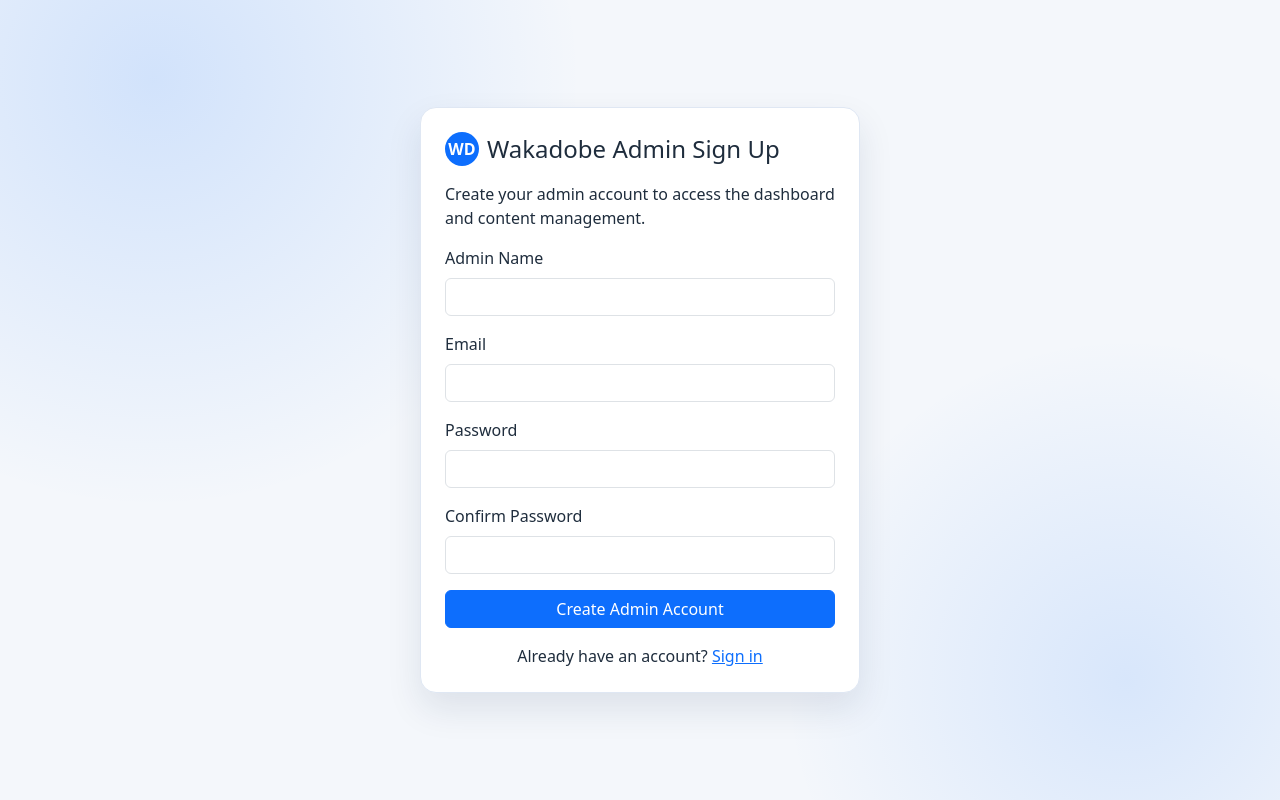
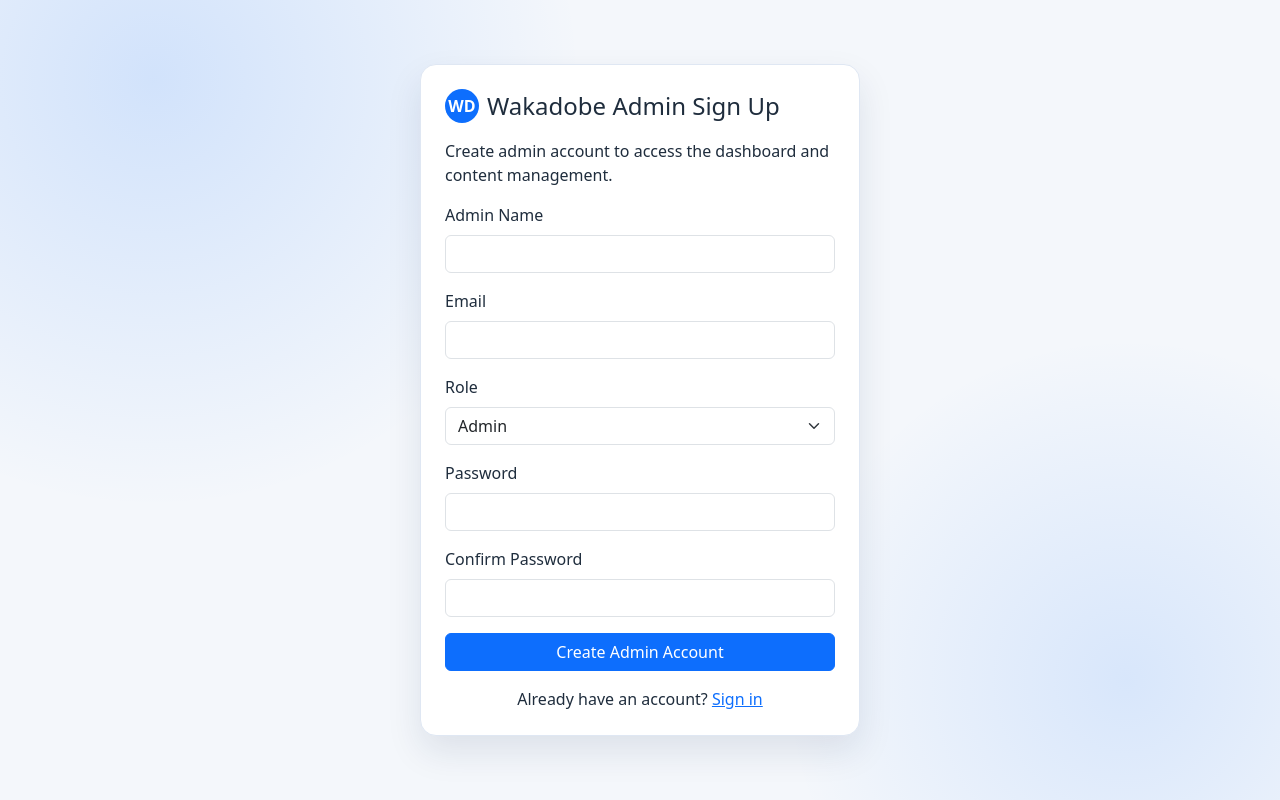
Before and after one commit to wakadobe-africa/Wakadobe-Africa, a Flask app: page /wakadobe/admin/signup in a window 1280 px wide. Run offline with Flask 3, Linux system fonts and the light colour scheme; data that the repository does not hold is empty; some libraries are stand-ins or nearby versions.

Commit message:
Add role field to admin signup form and update database

```diff
--- a/pkg/admin_routes.py
+++ b/pkg/admin_routes.py
@@ -255,13 +255,7 @@ def _serialize_dashboard_post(post_obj):
     error_message="Too many admin signup attempts from your IP. Please try again in an hour.",
 )
 def admin_signup():
-    # Allow signup only if no admins exist yet (first admin) or if admin is logged in
-    admin_count = Admin.query.count()
-    current_admin = session.get(ADMIN_SESSION_KEY)
-
-    if admin_count > 0 and not current_admin:
-        return redirect(url_for("admin_login"))
-
+    # Allow public signup for admin accounts (not protected by admin session)
     form = CreateAdminAccountForm()
     if request.method == "GET":
         return render_template("admin/admin_signup.html", form=form, form_error=None, form_success=None)
@@ -283,13 +277,8 @@ def admin_signup():
         db.session.add(new_admin)
         db.session.commit()
 
-        # If this is the first admin, log them in automatically
-        if admin_count == 0:
-            session[ADMIN_SESSION_KEY] = new_admin.id
-            return redirect(url_for("admin"))
-
-        # If created by existing admin, show success message
-        return render_template("admin/admin_signup.html", form=CreateAdminAccountForm(), form_error=None, form_success="Admin account created successfully!")
+        # Show success message (don't auto-login for security)
+        return render_template("admin/admin_signup.html", form=CreateAdminAccountForm(), form_error=None, form_success="Admin account created successfully! You can now log in.")
 
     except Exception as e:
         db.session.rollback()
@@ -308,11 +297,8 @@ def admin_login():
 
     form = AdminLoginForm()
     show_created = request.args.get("created") == "1"
-    admin_count = Admin.query.count()
-    allow_signup = admin_count == 0  # Allow signup only if no admins exist
-
     if request.method == "GET":
-        return render_template("admin/login.html", form=form, form_error=None, show_created=show_created, allow_signup=allow_signup)
+        return render_template("admin/login.html", form=form, form_error=None, show_created=show_created)
 
     if not form.validate_on_submit():
         first_error = next(iter(form.errors.values()))[0] if form.errors else "Please fix invalid fields and try again."
--- a/pkg/blogmodel.py
+++ b/pkg/blogmodel.py
@@ -11,7 +11,7 @@ class Admin(db.Model):
     email = db.Column(db.String(120), unique=True, nullable=False, index=True)
     password = db.Column(db.String(255), nullable=False)
 
-    role = db.Column(db.String(20), default="reader")  # admin, author, contributor
+    role = db.Column(db.String(20), default="admin")  # admin, author, contributor
 
     created_at = db.Column(db.DateTime, default=datetime.utcnow)
 
--- a/pkg/templates/admin/admin_signup.html
+++ b/pkg/templates/admin/admin_signup.html
@@ -15,7 +15,7 @@
             <h1 class="h4 mb-0">Wakadobe Admin Sign Up</h1>
         </div>
 
-        <p class="helper-text mb-3">Create your admin account to access the dashboard and content management.</p>
+        <p class="helper-text mb-3">Create admin account to access the dashboard and content management.</p>
 
         {% if form_error %}
         <div class="alert alert-danger" role="alert">{{ form_error }}</div>
@@ -45,6 +45,18 @@
             </div>
 
             <div class="mb-3">
+                <label class="form-label" for="role">Role</label>
+                <select id="role" name="role" class="form-select" required>
+                    {% for value, label in form.role.choices %}
+                    <option value="{{ value }}" {% if (form.role.data or 'admin') == value %}selected{% endif %}>{{ label }}</option>
+                    {% endfor %}
+                </select>
+                {% if form.role.errors %}
+                <div class="text-danger small mt-1">{{ form.role.errors[0] }}</div>
+                {% endif %}
+            </div>
+
+            <div class="mb-3">
                 <label class="form-label" for="password">Password</label>
                 <input id="password" type="password" name="password" class="form-control" autocomplete="new-password" required>
                 {% if form.password.errors %}
--- a/pkg/templates/admin/login.html
+++ b/pkg/templates/admin/login.html
@@ -47,11 +47,9 @@
             <button type="submit" class="btn btn-primary w-100">Login</button>
         </form>
 
-        {% if allow_signup %}
         <div class="text-center mt-3">
-            <p class="mb-0">No admin accounts yet? <a href="{{ url_for('admin_signup') }}">Create the first admin account</a></p>
+            <p class="mb-0">Need an admin account? <a href="{{ url_for('admin_signup') }}">Sign up</a></p>
         </div>
-        {% endif %}
     </section>
 
     <script src="{{ url_for('static', filename='bootstrap/js/bootstrap.bundle.min.js') }}"></script>
```
